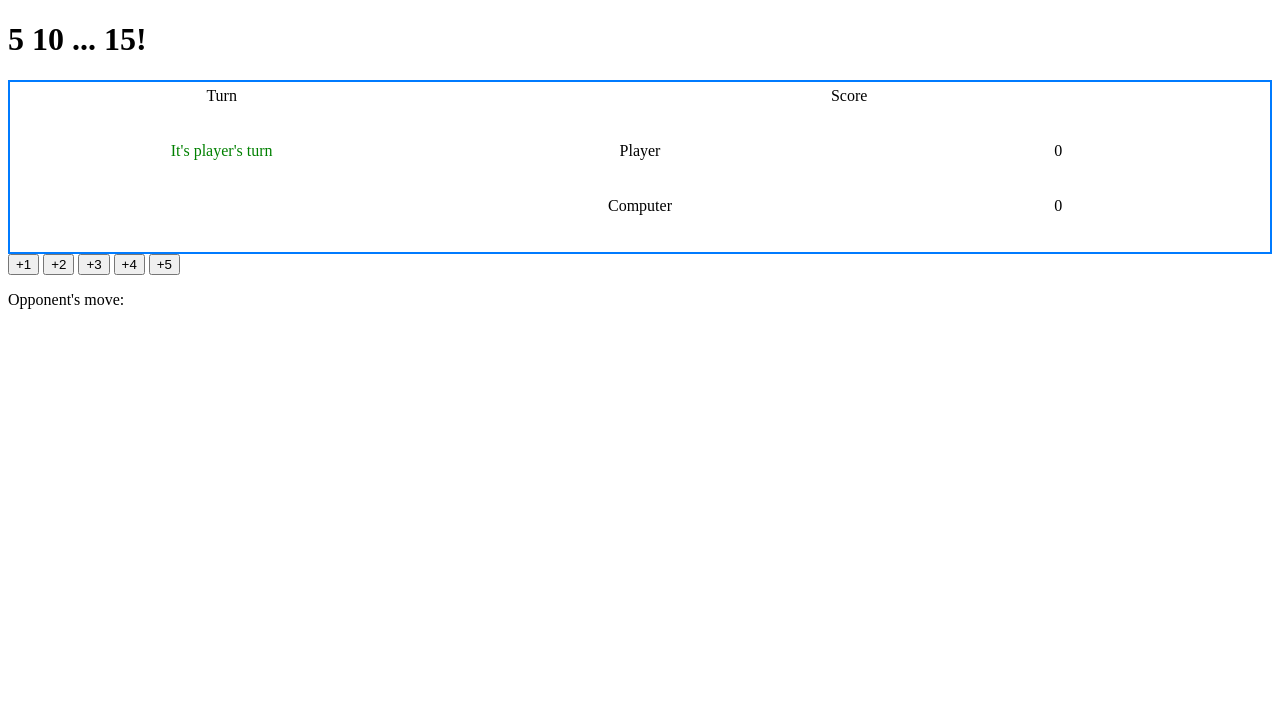
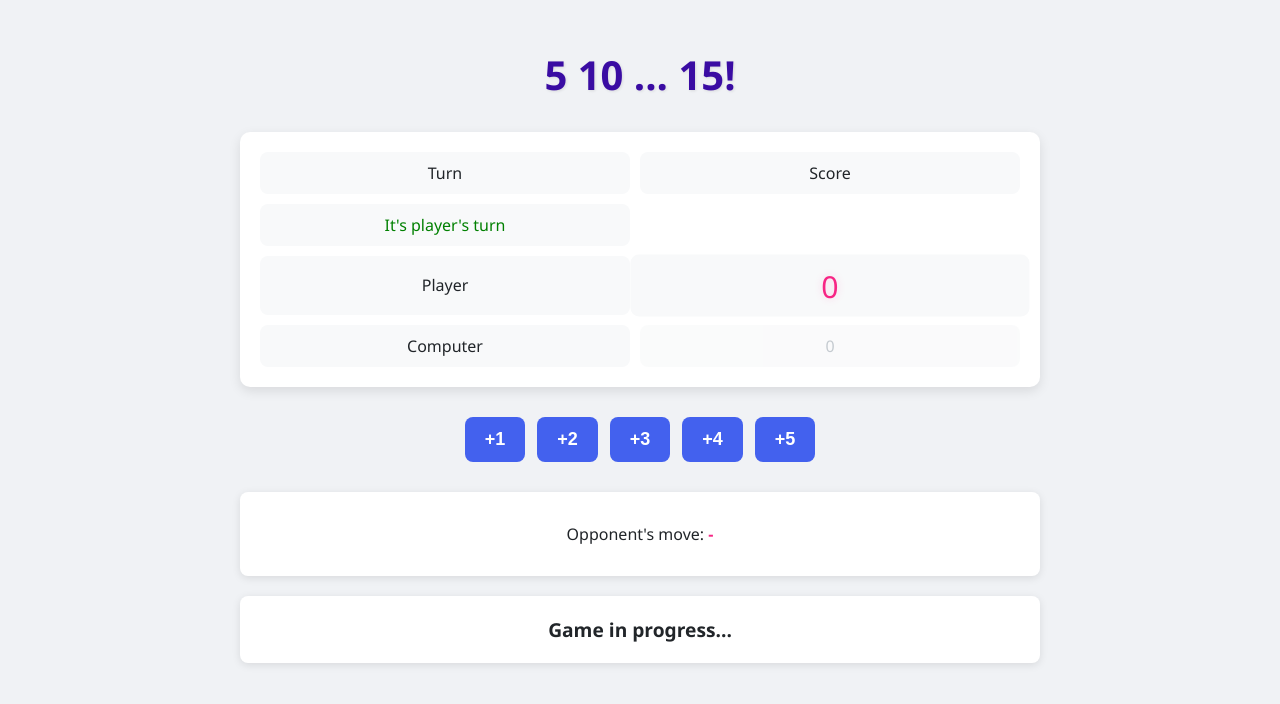
Before and after one commit to JosepER/5_10_15, a plain HTML site: page index.html in a window 1280 px wide. Drawn offline with Linux system fonts and the light colour scheme.

Commit message:
version 02

```diff
--- a/index.html
+++ b/index.html
@@ -4,11 +4,10 @@
     <meta charset="UTF-8">
     <meta name="viewport" content="width=device-width, initial-scale=1.0">
     <title>5 10 ... 15!</title>
-
     <link rel="stylesheet" href="src/styles.css">
 </head>
 <body>
-    <h1> 5 10 ... 15!</h1>
+    <h1>5 10 ... 15!</h1>
 
     <div class="grid-container">
         <div class="grid-item item-1">Turn</div>
@@ -27,18 +26,16 @@
         <button id="three">+3</button>
         <button id="four">+4</button>
         <button id="five">+5</button>
+    </div>
 
-    </div>
     <div id="opponent-move">
-        <p>Opponent's move: <span id="opponent-move-value"></span></p>
+        <p>Opponent's move: <span id="opponent-move-value">-</span></p>
     </div>
 
     <div id="game-status">
-        <p id="status-message"></p>
+        <p id="status-message">Game in progress...</p>
     </div>
 
-
-     <script src="src/main.js" defer></script>
-
+    <script src="src/main.js" defer></script>
 </body>
 </html>
--- a/src/main.js
+++ b/src/main.js
@@ -21,12 +21,22 @@ function updateTurnUI() {
         playerTurn.style.display = "block";
         playerTurn.style.color = "green";
         computerTurn.style.display = "none";
-        computerScoreDisplay.style.color = "black";
+
+        // Highlight player score, dim computer score
+        playerScoreDisplay.classList.add("score-active");
+        playerScoreDisplay.classList.remove("score-inactive");
+        computerScoreDisplay.classList.add("score-inactive");
+        computerScoreDisplay.classList.remove("score-active");
     } else {
         computerTurn.style.display = "block";
         computerTurn.style.color = "green";
         playerTurn.style.display = "none";
-        playerScoreDisplay.style.color = "black";
+
+        // Highlight computer score, dim player score
+        computerScoreDisplay.classList.add("score-active");
+        computerScoreDisplay.classList.remove("score-inactive");
+        playerScoreDisplay.classList.add("score-inactive");
+        playerScoreDisplay.classList.remove("score-active");
     }
 }
 updateTurnUI();
@@ -75,7 +85,6 @@ function endGame() {
         statusMessage.style.color = "red";
     }
 }
-
 oneButton.addEventListener("click", function() { update(1); });
 twoButton.addEventListener("click", function() { update(2); });
 threeButton.addEventListener("click", function() { update(3); });
--- a/src/styles.css
+++ b/src/styles.css
@@ -1,53 +1,144 @@
-.grid-container {
-    border: 2px solid #007BFF;
-    text-align: center;
-    padding: 5px;
-    display: grid;
-    grid-template-columns: 1fr 1fr 1fr;
-    grid-template-rows: 50px 50px 50px;
-    gap: 5px;
+:root {
+  --primary: #4361ee;
+  --secondary: #3a0ca3;
+  --accent: #f72585;
+  --light: #f8f9fa;
+  --dark: #212529;
+  --success: #4cc9f0;
+  --warning: #fca311;
+  --danger: #e63946;
 }
 
-.item-1 {
-    grid-column: 1 / 2;
-    grid-row: 1 / 2;
+body {
+  font-family: 'Segoe UI', Tahoma, Geneva, Verdana, sans-serif;
+  background-color: #f0f2f5;
+  max-width: 800px;
+  margin: 0 auto;
+  padding: 20px;
+  color: var(--dark);
 }
 
-.item-2 {
-    grid-column: 2 / 4;
-    grid-row: 1 / 2;
+h1 {
+  text-align: center;
+  color: var(--secondary);
+  margin-bottom: 30px;
+  font-size: 2.5rem;
+  text-shadow: 1px 1px 3px rgba(0, 0, 0, 0.1);
 }
 
-.item-3 {
-    grid-column: 1 / 2;
-    grid-row: 2 / 3;
+.grid-container {
+  border-radius: 10px;
+  background-color: white;
+  border: none;
+  box-shadow: 0 4px 12px rgba(0, 0, 0, 0.1);
+  text-align: center;
+  padding: 20px;
+  display: grid;
+  grid-template-columns: 1fr 1fr;
+  grid-template-areas:
+    "turn score score"
+    "player-turn computer-turn computer-turn"
+    "player player-score player-score"
+    "computer computer-score computer-score";
+  gap: 10px;
+  margin-bottom: 30px;
+}
+.grid-item {
+  display: flex;
+  align-items: center;
+  justify-content: center;
+  border-radius: 8px;
+  background-color: #f8f9fa;
+  padding: 10px;
+  font-weight: 500;
 }
 
-.item-4 {
-    grid-column: 1 / 2;
-    grid-row: 3 / 4;
+.item-1 { grid-area: turn; }
+.item-2 { grid-area: score; }
+.item-3 { grid-area: player-turn; }
+.item-4 { grid-area: computer-turn; }
+.item-5 { grid-area: player; }
+.item-6 { grid-area: computer; }
+.item-7 { grid-area: player-score; }
+.item-8 { grid-area: computer-score; }
+
+
+#player-turn, #computer-turn {
+  transition: all 0.3s ease;
 }
 
-.item-5 {
-    grid-column: 2 / 3;
-    grid-row: 2 / 3;
-    align-items: start;
+.score-active {
+  color: var(--accent);
+  font-size: 1.8rem;
+  text-shadow: 0 0 8px rgba(247, 37, 133, 0.2);
+  transform: scale(1.05);
+  transition: all 0.3s ease;
 }
 
-.item-6 {
-    grid-column: 2 / 3;
-    grid-row: 3 / 4;
-    align-items: start;
+.score-inactive {
+  color: #adb5bd;
+  opacity: 0.7;
+  transition: all 0.3s ease;
 }
 
-.item-7 {
-    grid-column: 3 / 4;
-    grid-row: 2 / 3;
-    align-items: center;
+.button-container {
+  display: flex;
+  justify-content: center;
+  gap: 12px;
+  margin-bottom: 30px;
+  flex-wrap: wrap;
 }
 
-.item-8 {
-    grid-column: 3 / 4;
-    grid-row: 3 / 4;
+.button-container button {
+  background-color: var(--primary);
+  color: white;
+  border: none;
+  padding: 12px 20px;
+  border-radius: 8px;
+  font-size: 18px;
+  font-weight: 600;
+  cursor: pointer;
+  transition: transform 0.2s, background-color 0.2s;
+  min-width: 60px;
+}
+
+.button-container button:hover {
+  background-color: var(--secondary);
+  transform: translateY(-3px);
+}
+
+.button-container button:active {
+  transform: translateY(1px);
+}
+
+#opponent-move, #game-status {
+  background-color: white;
+  border-radius: 8px;
+  padding: 15px;
+  box-shadow: 0 2px 8px rgba(0, 0, 0, 0.1);
+  text-align: center;
+  margin-bottom: 20px;
+}
+
+#opponent-move-value {
+  font-weight: bold;
+  color: var(--accent);
+}
+
+#status-message {
+  font-size: 1.2rem;
+  font-weight: bold;
+  margin: 0;
+  padding: 5px;
+}
+
+@media (max-width: 600px) {
+  .button-container {
+    flex-direction: column;
     align-items: center;
+  }
+
+  .button-container button {
+    width: 80%;
+  }
 }
```
